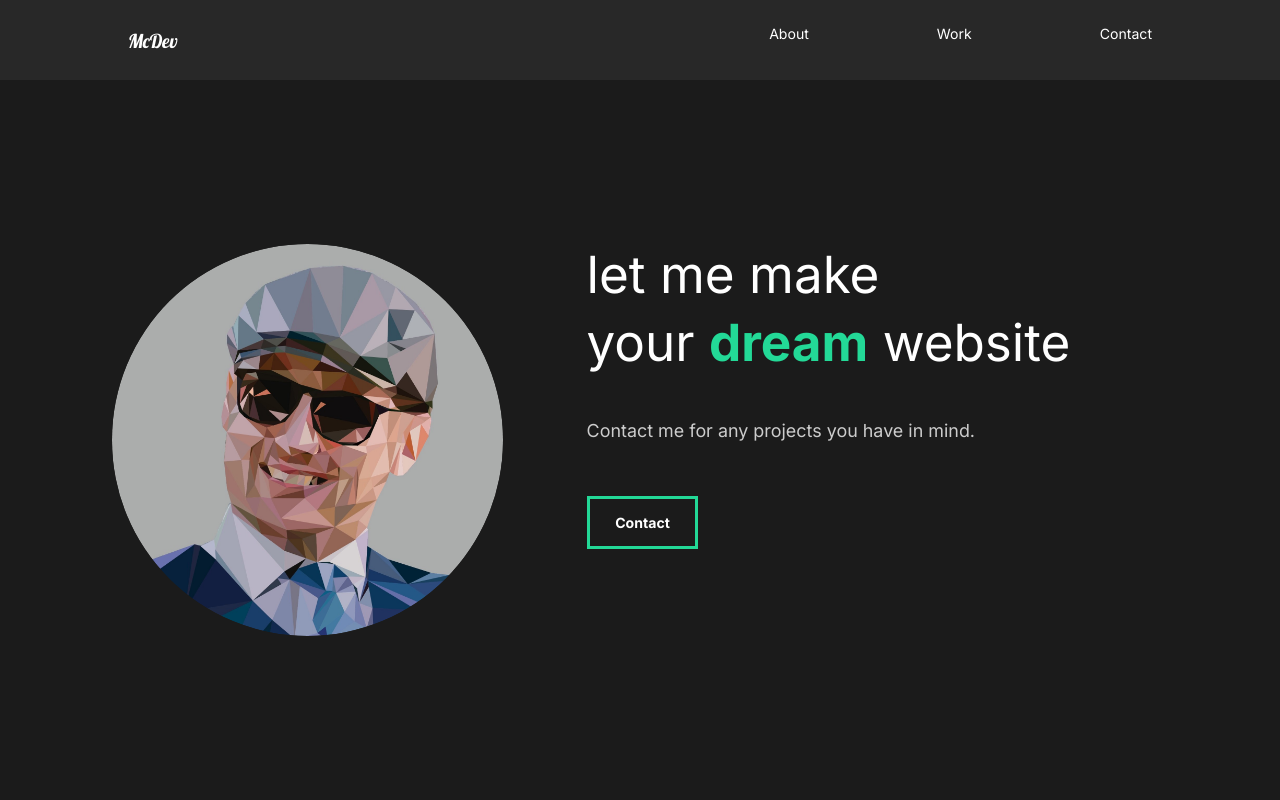
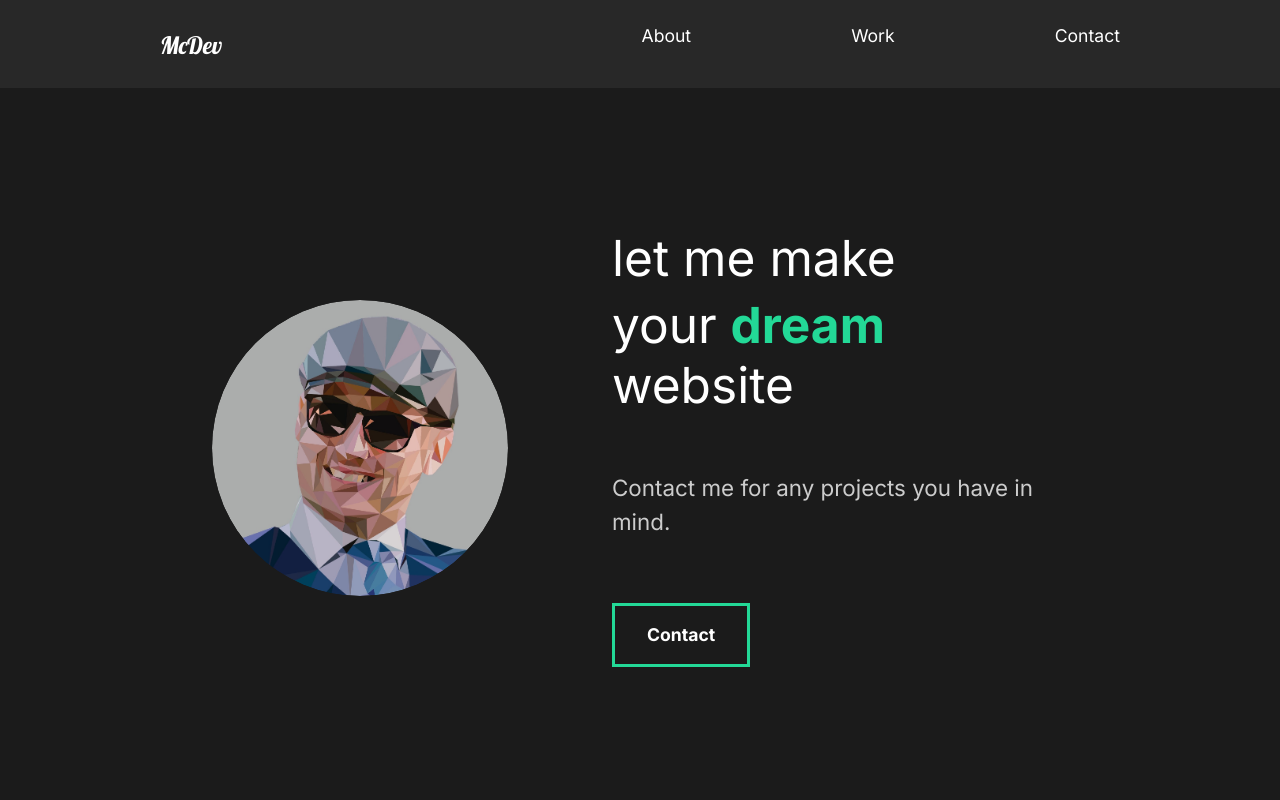
Before and after one commit to Sean-Mc-Mahon/Sean_McMahon-Portfolio, a React (Create React App) app: page / in a window 1280 px wide. Shown: the top 800 px of the page. Built offline with nearby package versions, Linux system fonts and the light colour scheme.

Commit message:
dynamical sizing applied to headers

```diff
--- a/src/components/GlobalStyle.js
+++ b/src/components/GlobalStyle.js
@@ -6,10 +6,7 @@ const GlobalStyle = createGlobalStyle`
     padding: 0;
     box-sizing: border-box
 }
-html{
-    @media (max-width: 1400px){
-        font-size: 80%
-    }
+
 }
 body{
     background: #1b1b1b;
@@ -33,10 +30,7 @@ button{
 }
 h2{
     font-weight: lighter;
-    font-size: 3rem;
-    @media (min-width: 992px) {
-        font-size: 4rem;
-  }
+    font-size: calc(1.5rem + 2vw)
     }
 h3{
     color: white;
--- a/src/pages/Work.js
+++ b/src/pages/Work.js
@@ -106,13 +106,15 @@ const Work = () => {
 const MyWork = styled(motion.div)`
   min-height: 100vh;
   overflow: hidden;
-  padding: 5rem 10rem;
   h2 {
     padding: 1rem 0rem;
   }
+  @media (min-width: 1200px) {
+    padding: 5rem 10rem;
+  }
 `;
 const Project = styled(motion.div)`
-  padding-bottom: 10rem;
+  padding-bottom: 5rem;
   .line {
     height: 0.5rem;
     background: #23d997;
--- a/src/styles.js
+++ b/src/styles.js
@@ -8,15 +8,13 @@ export const About = styled(motion.div)`
   justify-content: space-between;
   padding: 1rem;
   color: white;
-  @media (min-width: 1400px) {
+  @media (min-width: 1200px) {
     padding: 5rem 10rem;
   }
-  .Container {
-    .Row {
-      .Col {
-        display: flex;
-        justify-content: center;
-      }
+  .container {
+    .row {
+      display: flex;
+      align-items: center;
     }
   }
 `;
@@ -25,12 +23,13 @@ export const HomeDescription = styled.div`
     font-weight: lighter;
   }
   text-align: center;
+  padding-top: 2rem;
 
   @media (min-width: 992px) {
     padding: 0 2.5rem;
     text-align: start;
   }
-  @media (min-width: 1400px) {
+  @media (min-width: 1200px) {
     padding: 0 2.5rem;
   }
 `;
```
